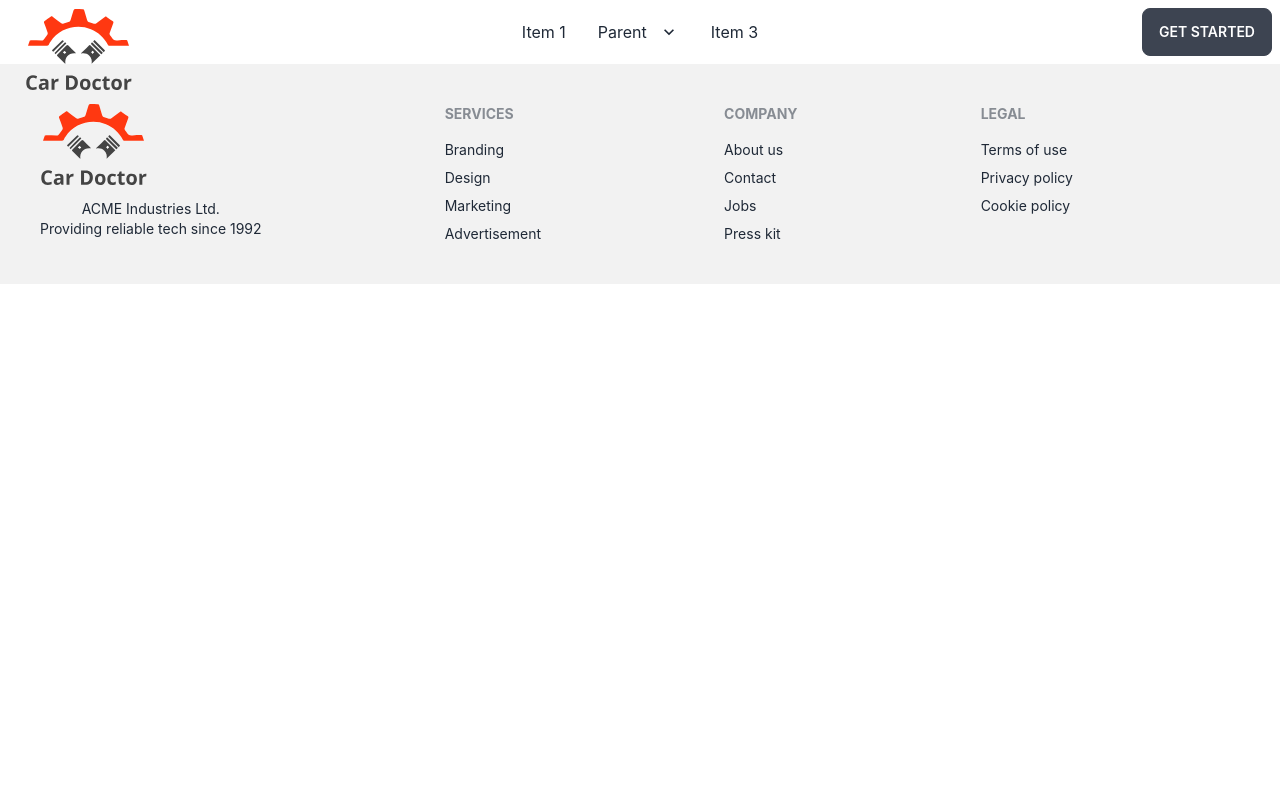
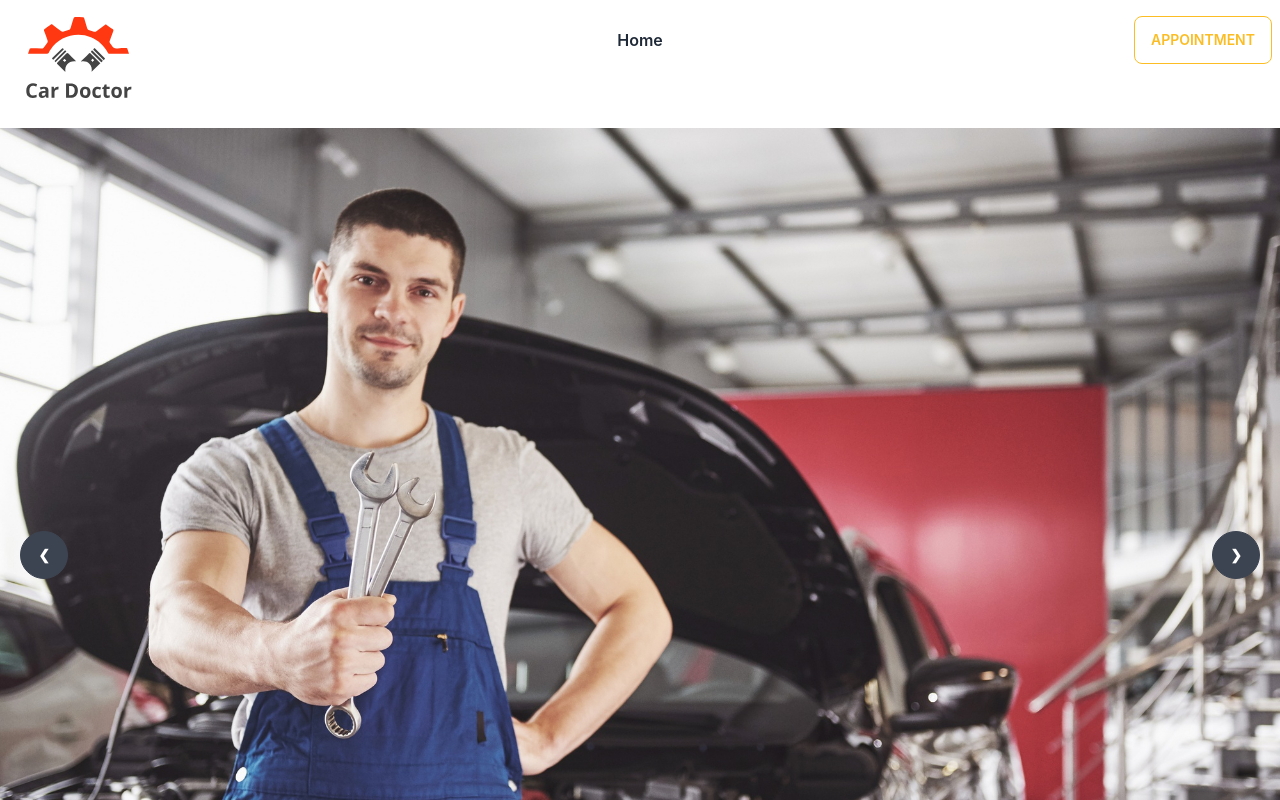
Before and after one commit to Sizan75/genius-car, a React (Create React App) app: page / in a window 1280 px wide. Shown: the top 800 px of the page. Built offline with nearby package versions, Linux system fonts and the light colour scheme.

Commit message:
banner component added

```diff
--- a/src/App.js
+++ b/src/App.js
@@ -4,7 +4,7 @@ import { router } from './Routes/Routes/Routes';
 
 function App() {
   return (
-    <div className="App">
+    <div data-theme="light" className="max-w-screen-xl mx-auto">
      <RouterProvider router={router}></RouterProvider>
     </div>
   );
--- /dev/null
+++ b/src/Pages/Home/Banner/Banner.js
@@ -0,0 +1,74 @@
+import React from 'react';
+import banner1 from '../../../assets/images/banner/1.jpg'
+import banner2 from '../../../assets/images/banner/2.jpg'
+import banner3 from '../../../assets/images/banner/3.jpg'
+import banner4 from '../../../assets/images/banner/4.jpg'
+import banner5 from '../../../assets/images/banner/5.jpg'
+import banner6 from '../../../assets/images/banner/6.jpg'
+const Banner = () => {
+    return (
+        <div>
+ <div className="carousel w-full">
+  <div id="slide1" className="carousel-item relative w-full">
+    <img src={banner1} alt='' className="w-full" />
+    <div className="absolute flex justify-between transform -translate-y-1/2 left-5 right-5 top-1/2">
+      <a href="#slide4" className="btn btn-circle">❮</a>
+      <a href="#slide2" className="btn btn-circle">❯</a>
+    </div>
+  </div>
+  <div id="slide2" className="carousel-item relative w-full">
+    <img src={banner2} alt='' className="w-full" />
+    <div className="absolute flex justify-between transform -translate-y-1/2 left-5 right-5 top-1/2">
+      <a href="#slide1" className="btn btn-circle">❮</a>
+      <a href="#slide3" className="btn btn-circle">❯</a>
+    </div>
+  </div>
+  <div id="slide3" className="carousel-item relative w-full">
+    <img src={banner3} alt='' className="w-full" />
+    <div className="absolute flex justify-between transform -translate-y-1/2 left-5 right-5 top-1/2">
+      <a href="#slide2" className="btn btn-circle">❮</a>
+      <a href="#slide4" className="btn btn-circle">❯</a>
+    </div>
+  </div>
+  <div id="slide4" className="carousel-item relative w-full">
+    <img src={banner4} alt='' className="w-full" />
+    <div className="absolute flex justify-between transform -translate-y-1/2 left-5 right-5 top-1/2">
+      <a href="#slide3" className="btn btn-circle">❮</a>
+      <a href="#slide1" className="btn btn-circle">❯</a>
+    </div>
+  </div>
+</div>
+        </div>
+    );
+};<div className="carousel w-full">
+  <div id="slide1" className="carousel-item relative w-full">
+    <img src={banner5} alt='' className="w-full" />
+    <div className="absolute flex justify-between transform -translate-y-1/2 left-5 right-5 top-1/2">
+      <a href="#slide4" className="btn btn-circle">❮</a>
+      <a href="#slide2" className="btn btn-circle">❯</a>
+    </div>
+  </div>
+  <div id="slide2" className="carousel-item relative w-full">
+    <img src={banner6} alt='' className="w-full" />
+    <div className="absolute flex justify-between transform -translate-y-1/2 left-5 right-5 top-1/2">
+      <a href="#slide1" className="btn btn-circle">❮</a>
+      <a href="#slide3" className="btn btn-circle">❯</a>
+    </div>
+  </div>
+  <div id="slide3" className="carousel-item relative w-full">
+    <img src="https://placeimg.com/800/200/arch" className="w-full" />
+    <div className="absolute flex justify-between transform -translate-y-1/2 left-5 right-5 top-1/2">
+      <a href="#slide2" className="btn btn-circle">❮</a>
+      <a href="#slide4" className="btn btn-circle">❯</a>
+    </div>
+  </div>
+  <div id="slide4" className="carousel-item relative w-full">
+    <img src="https://placeimg.com/800/200/arch" className="w-full" />
+    <div className="absolute flex justify-between transform -translate-y-1/2 left-5 right-5 top-1/2">
+      <a href="#slide3" className="btn btn-circle">❮</a>
+      <a href="#slide1" className="btn btn-circle">❯</a>
+    </div>
+  </div>
+</div>
+
+export default Banner;
--- a/src/Pages/Home/Home/Home.js
+++ b/src/Pages/Home/Home/Home.js
@@ -1,9 +1,10 @@
 import React from 'react';
+import Banner from '../Banner/Banner';
 
 const Home = () => {
     return (
         <div>
-
+          <Banner></Banner>
         </div>
     );
 };
--- a/src/Pages/Shared/Footer/Footer.js
+++ b/src/Pages/Shared/Footer/Footer.js
@@ -3,7 +3,7 @@ import logo from '../../../assets/logo.svg'
 const Footer = () => {
     return (
         <div>
-           <footer className="footer p-10 bg-base-200 text-base-content">
+           <footer className="footer p-32 bg-black text-white">
   <div>
     <img src={logo} alt=""  />
     <p>ACME Industries Ltd.<br/>Providing reliable tech since 1992</p>
--- a/src/Pages/Shared/Header/Header.js
+++ b/src/Pages/Shared/Header/Header.js
@@ -2,26 +2,21 @@ import React from 'react';
 import { Link } from 'react-router-dom';
 import logo from '../../../assets/logo.svg'
 const Header = () => {
+  const menuItem= <>
+  <li>
+    <Link to='/' className='font-semibold'>Home</Link>
+  </li>
+
+  </>
     return (
-        <div className="navbar bg-base-100">
+        <div className="navbar h-20 mb-12 bg-base-100">
         <div className="navbar-start">
           <div className="dropdown">
             <label tabIndex={0} className="btn btn-ghost lg:hidden">
               <svg xmlns="http://www.w3.org/2000/svg" className="h-5 w-5" fill="none" viewBox="0 0 24 24" stroke="currentColor"><path strokeLinecap="round" strokeLinejoin="round" strokeWidth="2" d="M4 6h16M4 12h8m-8 6h16" /></svg>
             </label>
             <ul tabIndex={0} className="menu menu-compact dropdown-content mt-3 p-2 shadow bg-base-100 rounded-box w-52">
-              <li><a>Item 1</a></li>
-              <li tabIndex={0}>
-                <a className="justify-between">
-                  Parent
-                  <svg className="fill-current" xmlns="http://www.w3.org/2000/svg" width="24" height="24" viewBox="0 0 24 24"><path d="M8.59,16.58L13.17,12L8.59,7.41L10,6L16,12L10,18L8.59,16.58Z"/></svg>
-                </a>
-                <ul className="p-2">
-                  <li><a>Submenu 1</a></li>
-                  <li><a>Submenu 2</a></li>
-                </ul>
-              </li>
-              <li><a>Item 3</a></li>
+                {menuItem}
             </ul>
           </div>
           <Link to='/' className="btn btn-ghost normal-case text-xl">
@@ -30,22 +25,12 @@ const Header = () => {
         </div>
         <div className="navbar-center hidden lg:flex">
           <ul className="menu menu-horizontal p-0">
-            <li><a>Item 1</a></li>
-            <li tabIndex={0}>
-              <a>
-                Parent
-                <svg className="fill-current" xmlns="http://www.w3.org/2000/svg" width="20" height="20" viewBox="0 0 24 24"><path d="M7.41,8.58L12,13.17L16.59,8.58L18,10L12,16L6,10L7.41,8.58Z"/></svg>
-              </a>
-              <ul className="p-2">
-                <li><a>Submenu 1</a></li>
-                <li><a>Submenu 2</a></li>
-              </ul>
-            </li>
-            <li><a>Item 3</a></li>
+          {menuItem}
+
           </ul>
         </div>
         <div className="navbar-end">
-          <a className="btn">Get started</a>
+        <button className="btn btn-outline btn-warning">appointment</button>
         </div>
       </div>
     );
```
